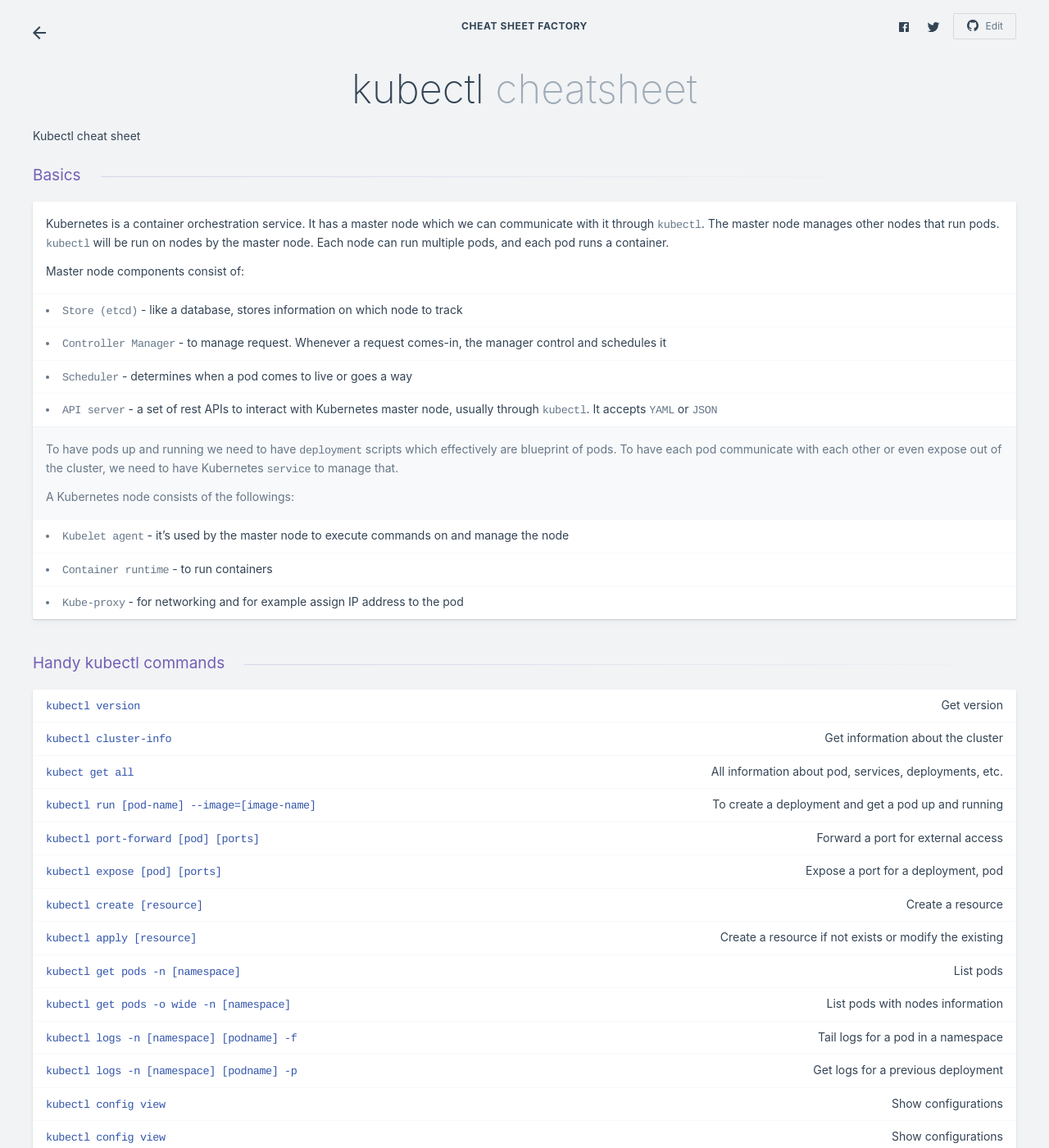
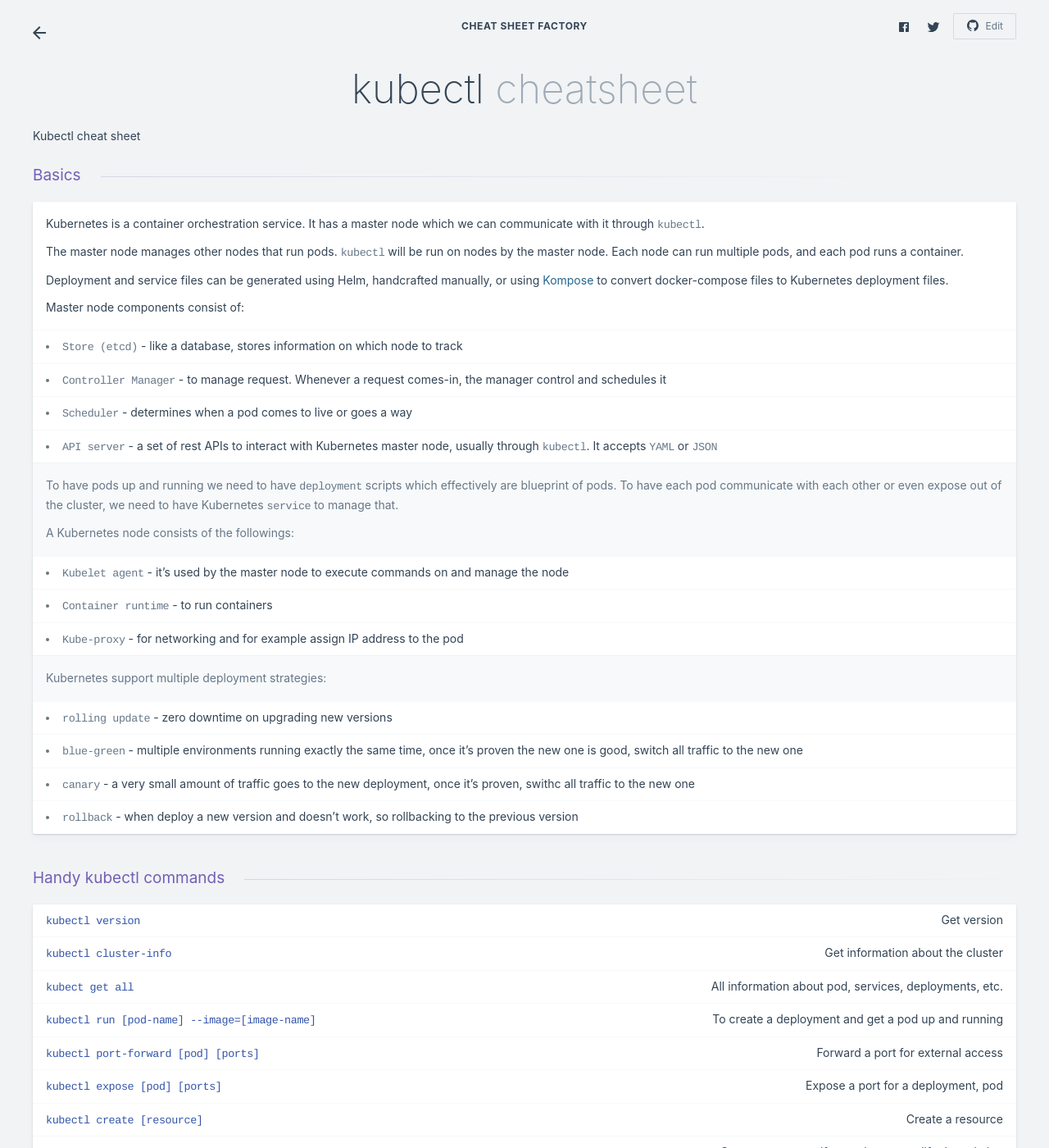
Before and after one commit to kasramp/cheat-sheet-factory, a Jekyll site: the page built from container/kubectl.md, in a window 1280 px wide and 1400 px high. Shown: the whole window at 82% size. Built offline with Jekyll 4.4.1, drawn with Linux system fonts in a browser that asks for light colours; nearby versions of some CDN libraries; some of the changed text lies outside the part shown.

Commit message:
Update Kubectl cheat sheet

```diff
--- a/container/kubectl.md
+++ b/container/kubectl.md
@@ -18,8 +18,10 @@ Shortcuts
 ### Basics
 
 Kubernetes is a container orchestration service. It has a master node which we can communicate with it through `kubectl`.
-The master node manages other nodes that run pods. `kubectl` will be run on nodes by the master node. Each node can run
-multiple pods, and each pod runs a container.
+
+The master node manages other nodes that run pods. `kubectl` will be run on nodes by the master node. Each node can run multiple pods, and each pod runs a container.
+
+Deployment and service files can be generated using Helm, handcrafted manually, or using [Kompose](https://github.com/kubernetes/kompose) to convert docker-compose files to Kubernetes deployment files.
 
 Master node components consist of:
 
@@ -28,14 +30,20 @@ Master node components consist of:
 - `Scheduler` - determines when a pod comes to live or goes a way
 - `API server` - a set of rest APIs to interact with Kubernetes master node, usually through `kubectl`. It accepts `YAML` or `JSON`
 
-To have pods up and running we need to have `deployment` scripts which effectively are blueprint of pods. To have each
-pod communicate with each other or even expose out of the cluster, we need to have Kubernetes `service` to manage that.
+To have pods up and running we need to have `deployment` scripts which effectively are blueprint of pods. To have each pod communicate with each other or even expose out of the cluster, we need to have Kubernetes `service` to manage that.
 
 A Kubernetes node consists of the followings:
 
 - `Kubelet agent` - it's used by the master node to execute commands on and manage the node
 - `Container runtime` - to run containers
 - `Kube-proxy` - for networking and for example assign IP address to the pod
+
+Kubernetes support multiple deployment strategies:
+
+- `rolling update` - zero downtime on upgrading new versions
+- `blue-green` - multiple environments running exactly the same time, once it's proven the new one is good, switch all traffic to the new one
+- `canary` - a very small amount of traffic goes to the new deployment, once it's proven, swithc all traffic to the new one
+- `rollback` - when deploy a new version and doesn't work, so rollbacking to the previous version
 
 ### Handy kubectl commands
 
@@ -56,14 +64,16 @@ A Kubernetes node consists of the followings:
 | `kubectl get services` | List all services in the namespace |
 | `kubectl get pods --all-namespaces` | List all pods in all namespaces |
 | `kubectl get deployment my-dep` | List a particular deployment |
-| `kubectl scale --replicas=3 rs/foo` | Scale a replicaset named 'foo' to 3 |
+| `kubectl get deployments` | List all deployments |
+| `kubectl get deployment --show-labels` | List labels for all deployments |
+| `kubectl scale --replicas=3 [name-of-deployment]` | Scale a replicaset to 3 |
 | `kubectl delete pods [pod]` | Delete a pod (then it will be recreated) |
 | `kubectl delete deployment [name-of-deployment]` | Delete pods without recreation |
 | `kubectl delete pods [pod] --grace-period=0 --force` | Force delete a pod |
 | `kubectl exec -it [pod] /bin/bash` | SSH to a pod |
 | `kubectl port-forward [pod] 8888:8080 -n [namespace]` | Port forwarding |
 | `kubectl create --dry-run --validate -f pod-dummy.yaml -n [namespace]` | Dry run of pod |
-| `kubectl -n [namespace] create -f [pod-file.yaml]` | Create a pod from a yaml file, throws error if pod already exists |
+| `kubectl -n [namespace] create -f [pod-file.yaml]` | Create a pod/deployment from a yaml file, throws error if pod already exists |
 | `kubectl -n [namespace] apply -f [pod-file.yaml]` | Create or update a pod (Better replacement of the above) |
 | `kubectl -n [namespace] scale deployment [podname] --replicas=0` | Scale down to zero instances |
 | `kubectl -n [namespace] scale deployment [podname] --replicas=2` | Scale to two instances |
@@ -80,6 +90,7 @@ A Kubernetes node consists of the followings:
 | `kubectl -n [namespace] get secret --export -o yaml [secretname] > ~/secret.txt` | Export a secret |
 | `kubectl -n [namespace] create secret generic [secretname] --from-file=~/secret.txt` | Create a secret |
 | `kubectl -n [namespace] describe pod [podname]` | Describe a pod with useful information |
+| `kubectl -n [namespace] descirbe deployment [deployment name]` | Describe a deployment |
 
 
 ### Kubectl config for multiple clusters
```
Also changed, not shown: other parts of container/kubectl.md (+1 -1 lines).
